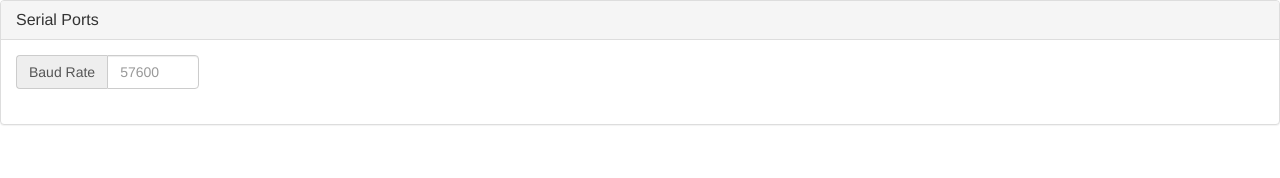
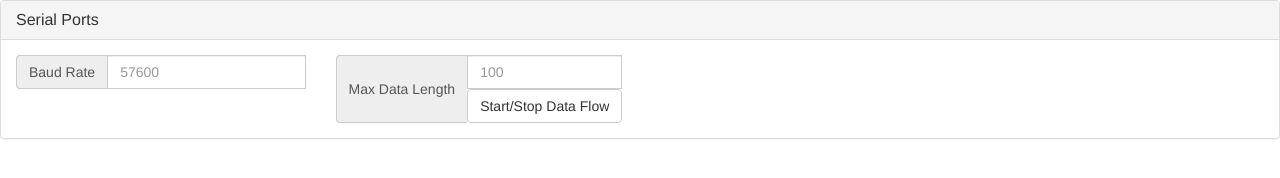
Before and after one commit to DFRobot/DFSerialChart, a website: page index.html in a window 1280 px wide. Drawn offline with nearby package versions, Linux system fonts and the light colour scheme; no server answers.

Commit message:
added max length and data flow toggle

```diff
--- a/drawCanvas.js
+++ b/drawCanvas.js
@@ -83,6 +83,12 @@
                 };
                 dataPoints[counter].dataPoints.push({x: globalX, y: parseFloat(elem)});
 
+                // shift if length too long
+                var length = dataPoints[counter].dataPoints.length;
+                if (length > maxLength){
+                  dataPoints[counter].dataPoints = dataPoints[counter].dataPoints.splice(length - maxLength, maxLength);
+                }
+
                 counter++;
               });
               globalX++;
@@ -123,6 +129,9 @@
         updating = !updating;
       }
 
+      function changeMaxLength(length){
+        maxLength = length;
+      }
 
       // default action here
       startRead();
--- a/index.html
+++ b/index.html
@@ -21,15 +21,31 @@
       <div class="panel-body">
 
         <div class="row">
+          <div class="col-lg-3">
+            <div class="input-group">
+              <span class="input-group-addon">Baud Rate</span>
+              <input type="text" class="form-control" placeholder="57600" aria-describedby="basic-addon1" id="baudrate"></input>
+
+              <div class="btn-group" role="group" id="ports"></div>
+            </div>
+          </div>
+
           <div class="col-md-2">
             <div class="input-group">
-              <span class="input-group-addon">Baud Rate</span>
-              <input type="text" class="form-control" placeholder="57600" aria-describedby="basic-addon1" id="baudrate">
+              <span class="input-group-addon">Max Data Length</span>
+              <input
+                type="text"
+                class="form-control"
+                placeholder="100"
+                aria-describedby="basic-addon1"
+                id="maxlength"
+                onchange="changeMaxLength($(this).val()||$(this).attr('placeholder'))"></input>
+
+              <div class="input-group">
+                <button type="button" class="btn btn-default" onclick="toggleUpdate()">Start/Stop Data Flow</button>
               </div>
             </div>
           </div>
-
-        <div class="btn-group" role="group" id="ports"></div>
 
         </div>
       </div>
```
Also changed, not shown: serialport.js (+17 -1 lines), 1 other file. Lines whose indentation alone changed are shown as unchanged.
